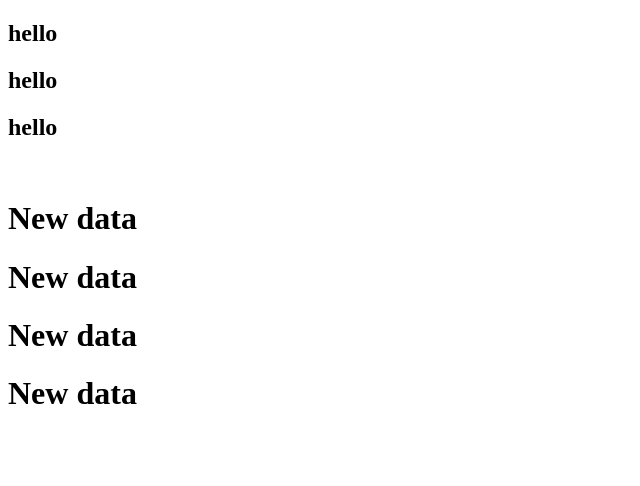
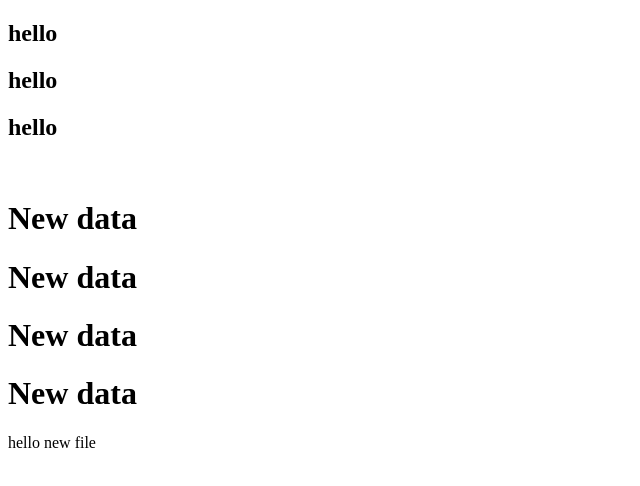
Before and after one commit to Ratulxhasan1/wwwwwww, a plain HTML site: page indexx.html/index.html in a window 1280 px wide. Shown: the whole page, without its empty margins (0-640 px from the left). Drawn offline with Linux system fonts and the light colour scheme.

Commit message:
Update index.html

```diff
--- a/indexx.html/index.html
+++ b/indexx.html/index.html
@@ -15,5 +15,7 @@
     <h1>New data</h1>
     <h1>New data</h1>
     <h1>New data</h1>
+
+    hello new file
 </body>
 </html>
```
